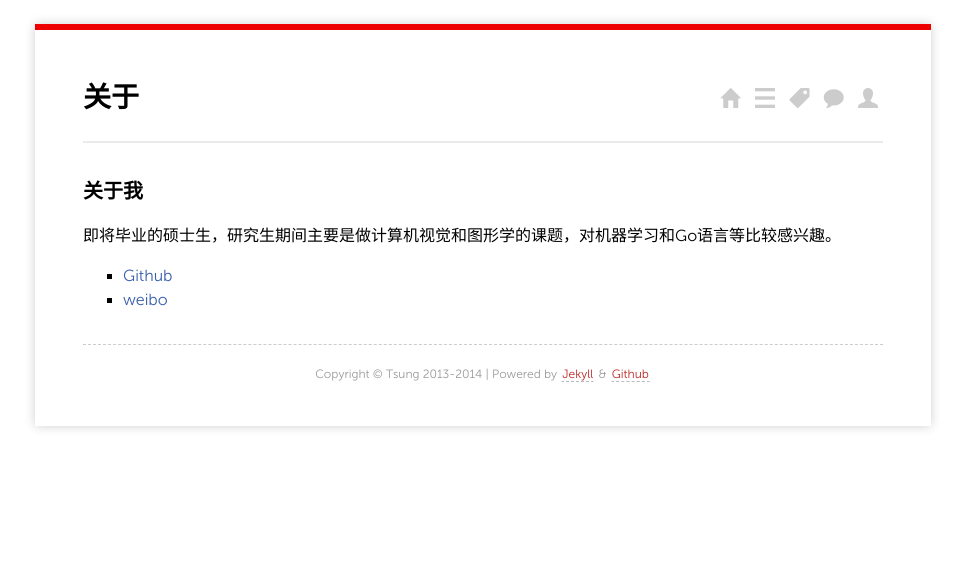
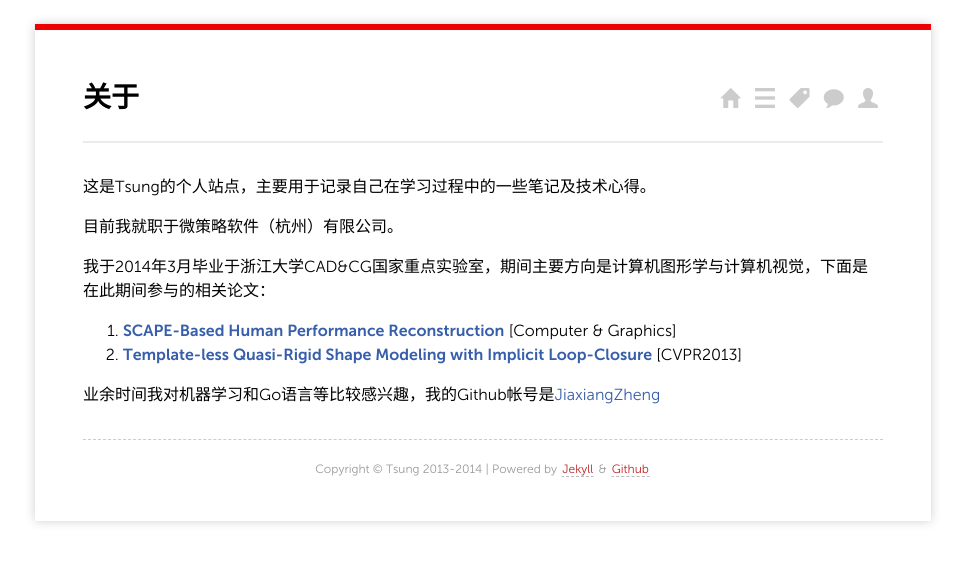
Before and after one commit to JiaxiangZheng/octman, a Jekyll site: the page built from about/index.md, in a window 1280 px wide. Shown: the top 563 px of the page, without its empty margins (157-1122 px from the left). Built offline with Jekyll 4.4.1, drawn with Linux system fonts in a browser that asks for light colours.

Commit message:
add new article and rewrite about me section

```diff
--- a/_config.yml
+++ b/_config.yml
@@ -3,5 +3,5 @@ baseurl: /
 url: http://octman.com
 permalink: /:year/:month/:title/
 author: JiaxiangZheng
-pygments: true
-paginate: 10
+highlighter: pygments
+paginate: 20
--- a/_layouts/default.html
+++ b/_layouts/default.html
@@ -8,7 +8,6 @@
 	<meta name="keywords" content="Golang,Programming,Computer Graphics,HTML,Linux,VIM,Code,Algorithm,Code,算法,程序员">
     <link href="/media/octman.png" rel="icon">
     <link href="/feed/" rel="alternate" title="{{ site.author }}" type="application/atom+xml" />
-
     <link rel="stylesheet" href="/media/css/highlight.css">
     <link href='/media/webfonts/ss-social.css' rel='stylesheet'>
     <link href='/media/webfonts/ss-standard.css' rel='stylesheet'>
@@ -39,6 +38,7 @@
           <a href="/guestbook" class="ss-icon" title="留言" >talk</a>
           <a href="/about" class="ss-icon" title="关于" >user</a>
         </div>
+
         <h1>{{ page.title }}</h1>
         </header>
         <hr>
@@ -48,7 +48,7 @@
       </div>
 
     <footer>
-        <p><small>Copyright © Tsung 2013-2014 | Powered by <a href="https://github.com/mojombo/jekyll">Jekyll</a> &amp; <a href="https://github.com/JiaxiangZheng/octman">Github</a></small></p>
+        <p><small>Copyright &copy; Tsung 2013-2014 | Powered by <a href="https://github.com/mojombo/jekyll">Jekyll</a> &amp; <a href="https://github.com/JiaxiangZheng/octman">Github</a></small></p>
     </footer>
 
     </div>
--- a/about/index.md
+++ b/about/index.md
@@ -3,9 +3,13 @@ title: 关于
 layout: page
 ---
 
-### 关于我
+这是Tsung的个人站点，主要用于记录自己在学习过程中的一些笔记及技术心得。
 
-即将毕业的硕士生，研究生期间主要是做计算机视觉和图形学的课题，对机器学习和Go语言等比较感兴趣。
+目前我就职于微策略软件（杭州）有限公司。
 
-* [Github](https://github.com/JiaxiangZheng)
-* [weibo](http://weibo.com/jxtsung)
+我于2014年3月毕业于浙江大学CAD&CG国家重点实验室，期间主要方向是计算机图形学与计算机视觉，下面是在此期间参与的相关论文：
+
+1. [**SCAPE-Based Human Performance Reconstruction**](/attachments/SCAPE.pdf) [Computer & Graphics]
+2. [**Template-less Quasi-Rigid Shape Modeling with Implicit Loop-Closure**](/attachments/QuasiRigid.pdf) [CVPR2013]
+
+业余时间我对机器学习和Go语言等比较感兴趣，我的Github帐号是[JiaxiangZheng](https://github.com/JiaxiangZheng)
--- a/index.html
+++ b/index.html
@@ -8,7 +8,7 @@ layout: page
   {% capture y %}{{post.date | date:"%Y"}}{% endcapture %}
   {% if year != y %}
     {% assign year = y %}
-    <li class="listing-seperator">{{ y }}</li>
+    <br />
   {% endif %}
   <li class="listing-item">
     <time datetime="{{ post.date | date:"%Y-%m-%d" }}">{{ post.date | date:"%Y-%m-%d" }}</time>
```
Also changed, not shown: _posts/2014/2014-02-24-godoc-documenting-go-code.md (+1 -2 lines), _posts/2014/2014-06-08-loop-invarient.md (added, +53 -0 lines), _posts/2014/__2014-02-25-go-share-memory-by-communicating.md (+1 -2 lines), _posts/2014/__2014-01-02-new-year.md (renamed from _posts/2014/2014-01-02-new-year.md), 6 other files.
